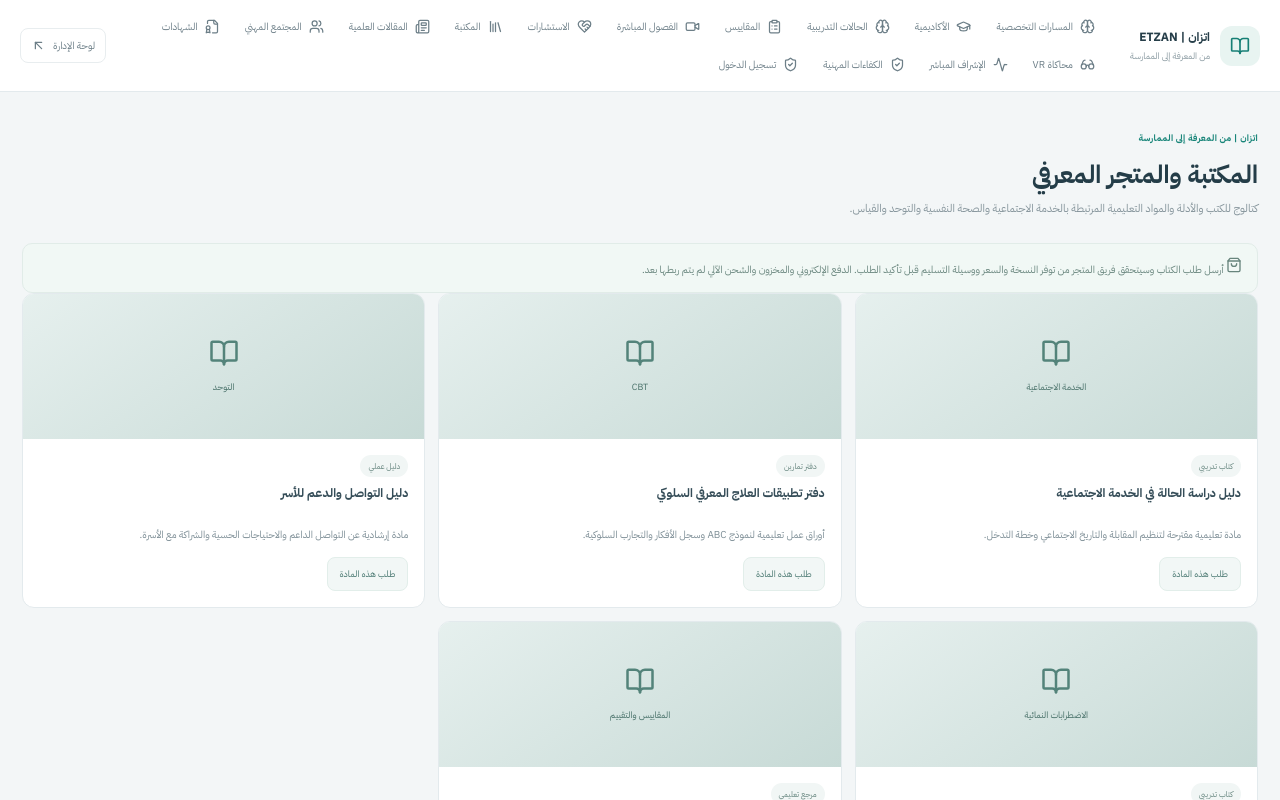
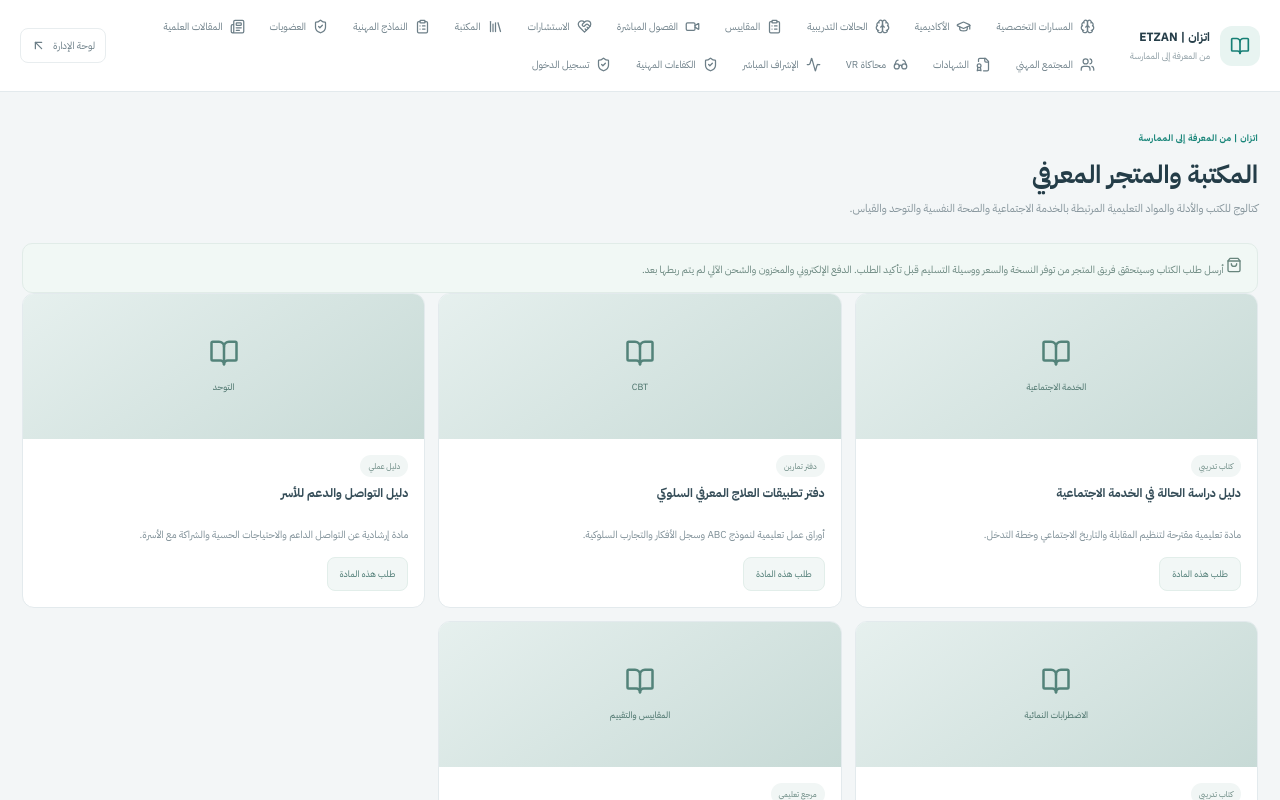
Before and after one commit to ffgg35646-ops/111111, a Next.js app: page /books in a window 1280 px wide. Shown: the top 800 px of the page. Built offline with nearby package versions, Linux system fonts and the light colour scheme.

Commit message:
Add tools and membership navigation links

```diff
--- a/components/platform-layout.tsx
+++ b/components/platform-layout.tsx
@@ -2,5 +2,5 @@
 import Link from "next/link";
 import type { ReactNode } from "react";
 import { Activity, ArrowUpLeft, BookOpen, Brain, ClipboardList, FileBadge, Glasses, GraduationCap, HeartHandshake, Library, ShieldCheck, Video, Users, Newspaper } from "lucide-react";
-const navigation=[{href:"/specialties",label:"المسارات التخصصية",icon:Brain},{href:"/academy",label:"الأكاديمية",icon:GraduationCap},{href:"/cases",label:"الحالات التدريبية",icon:Brain},{href:"/assessments",label:"المقاييس",icon:ClipboardList},{href:"/classrooms",label:"الفصول المباشرة",icon:Video},{href:"/consultations",label:"الاستشارات",icon:HeartHandshake},{href:"/books",label:"المكتبة",icon:Library},{href:"/articles",label:"المقالات العلمية",icon:Newspaper},{href:"/community",label:"المجتمع المهني",icon:Users},{href:"/certificates",label:"الشهادات",icon:FileBadge},{href:"/simulation",label:"محاكاة VR",icon:Glasses},{href:"/supervision",label:"الإشراف المباشر",icon:Activity},{href:"/competencies",label:"الكفاءات المهنية",icon:ShieldCheck},{href:"/login",label:"تسجيل الدخول",icon:ShieldCheck}];
+const navigation=[{href:"/specialties",label:"المسارات التخصصية",icon:Brain},{href:"/academy",label:"الأكاديمية",icon:GraduationCap},{href:"/cases",label:"الحالات التدريبية",icon:Brain},{href:"/assessments",label:"المقاييس",icon:ClipboardList},{href:"/classrooms",label:"الفصول المباشرة",icon:Video},{href:"/consultations",label:"الاستشارات",icon:HeartHandshake},{href:"/books",label:"المكتبة",icon:Library},{href:"/tools",label:"النماذج المهنية",icon:ClipboardList},{href:"/membership",label:"العضويات",icon:ShieldCheck},{href:"/articles",label:"المقالات العلمية",icon:Newspaper},{href:"/community",label:"المجتمع المهني",icon:Users},{href:"/certificates",label:"الشهادات",icon:FileBadge},{href:"/simulation",label:"محاكاة VR",icon:Glasses},{href:"/supervision",label:"الإشراف المباشر",icon:Activity},{href:"/competencies",label:"الكفاءات المهنية",icon:ShieldCheck},{href:"/login",label:"تسجيل الدخول",icon:ShieldCheck}];
 export function PlatformLayout({title,eyebrow="اتزان | من المعرفة إلى الممارسة",description,children}:{title:string;eyebrow?:string;description:string;children:ReactNode}){return <main className="portal-root" dir="rtl"><header className="portal-topbar"><Link href="/" className="portal-brand"><span className="portal-brand-mark"><BookOpen size={20}/></span><span><strong>اتزان | ETZAN</strong><small>من المعرفة إلى الممارسة</small></span></Link><nav className="portal-nav">{navigation.map(({href,label,icon:Icon})=><Link href={href} key={href}><Icon size={15}/>{label}</Link>)}</nav><Link href="/platform-admin" className="portal-admin-link">لوحة الإدارة <ArrowUpLeft size={15}/></Link></header><div className="portal-content"><div className="portal-heading"><span>{eyebrow}</span><h1>{title}</h1><p>{description}</p></div>{children}</div><footer className="portal-footer"><span>اتزان | ETZAN</span><span>المحتوى والمحاكاة لأغراض التدريب المهني ولا تحل محل الممارسة المرخصة</span></footer></main>}
```
